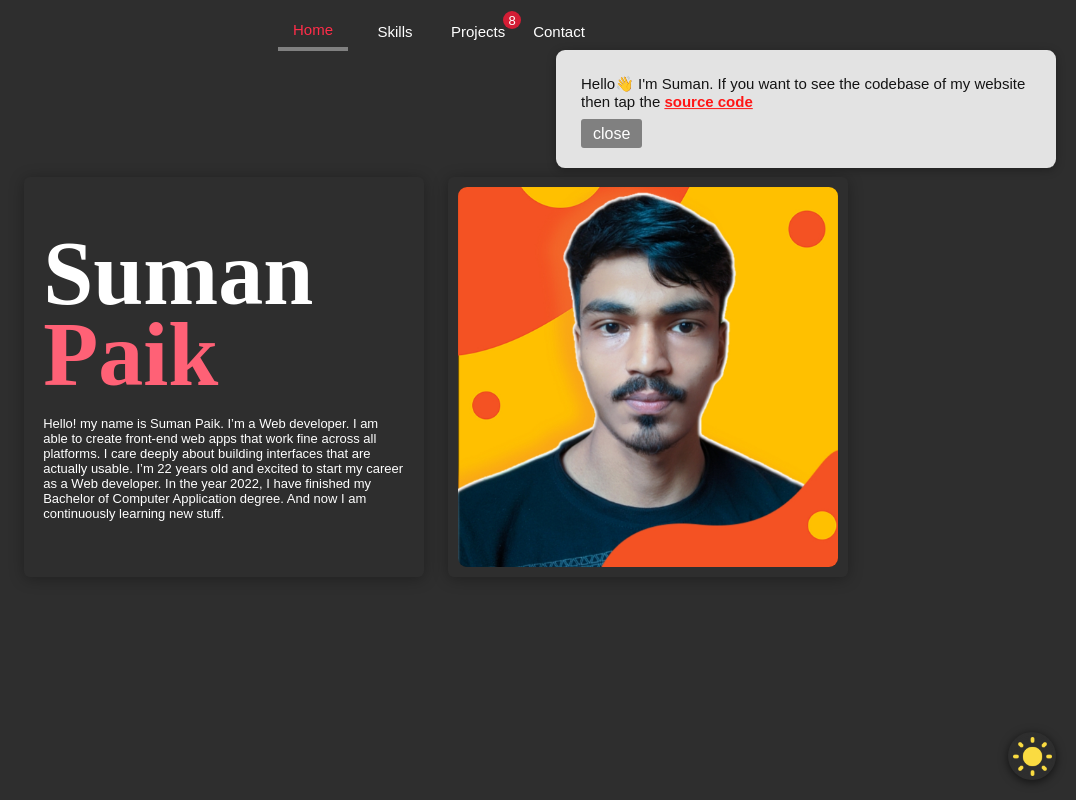
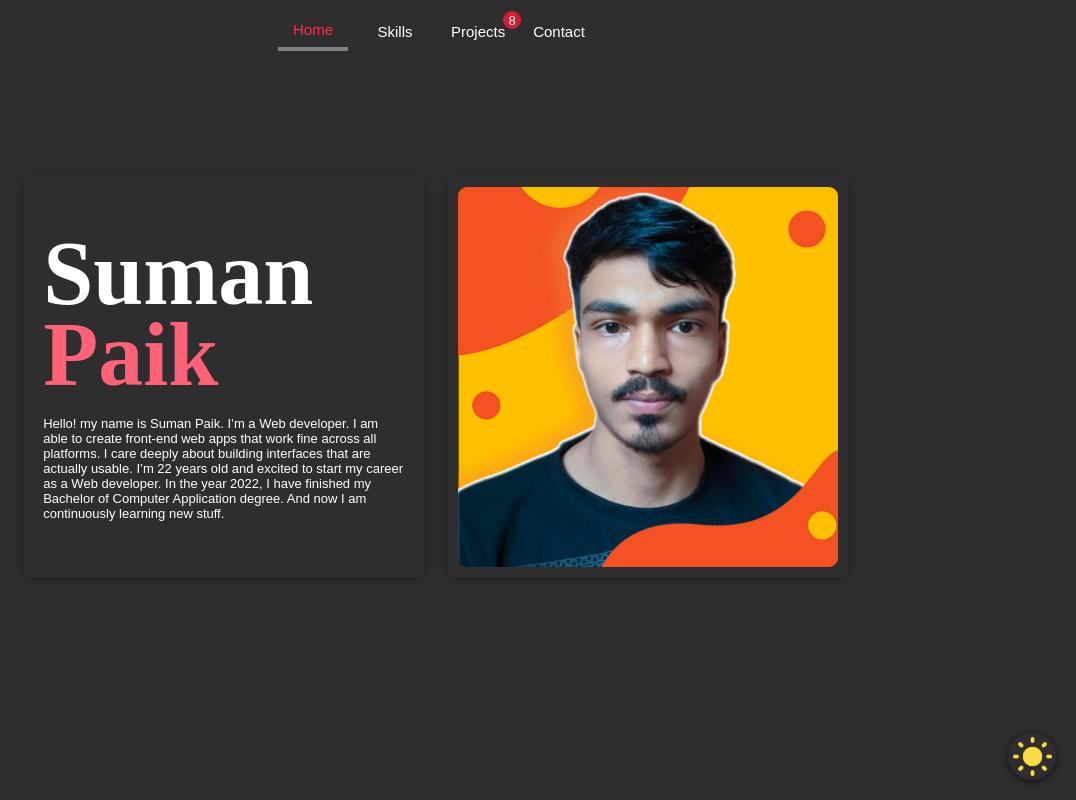
Before and after one commit to sumanpaikdev/SumanPaik-PortFolio, a React (Vite) app in the folder sumanpaik/: page / in a window 1280 px wide. Shown: the whole page, without its empty margins (204-1280 px from the left). Built offline with nearby package versions, Linux system fonts and the light colour scheme.

Commit message:
update portfolio

```diff
--- a/sumanpaik/src/App.jsx
+++ b/sumanpaik/src/App.jsx
@@ -27,7 +27,7 @@ function App() {
   useEffect(() => {
     setTimeout(() => {
       return setShowElement(true);
-    }, 5000);
+    }, 12000);
   }, []);
 
   function toggleElement() {
```
